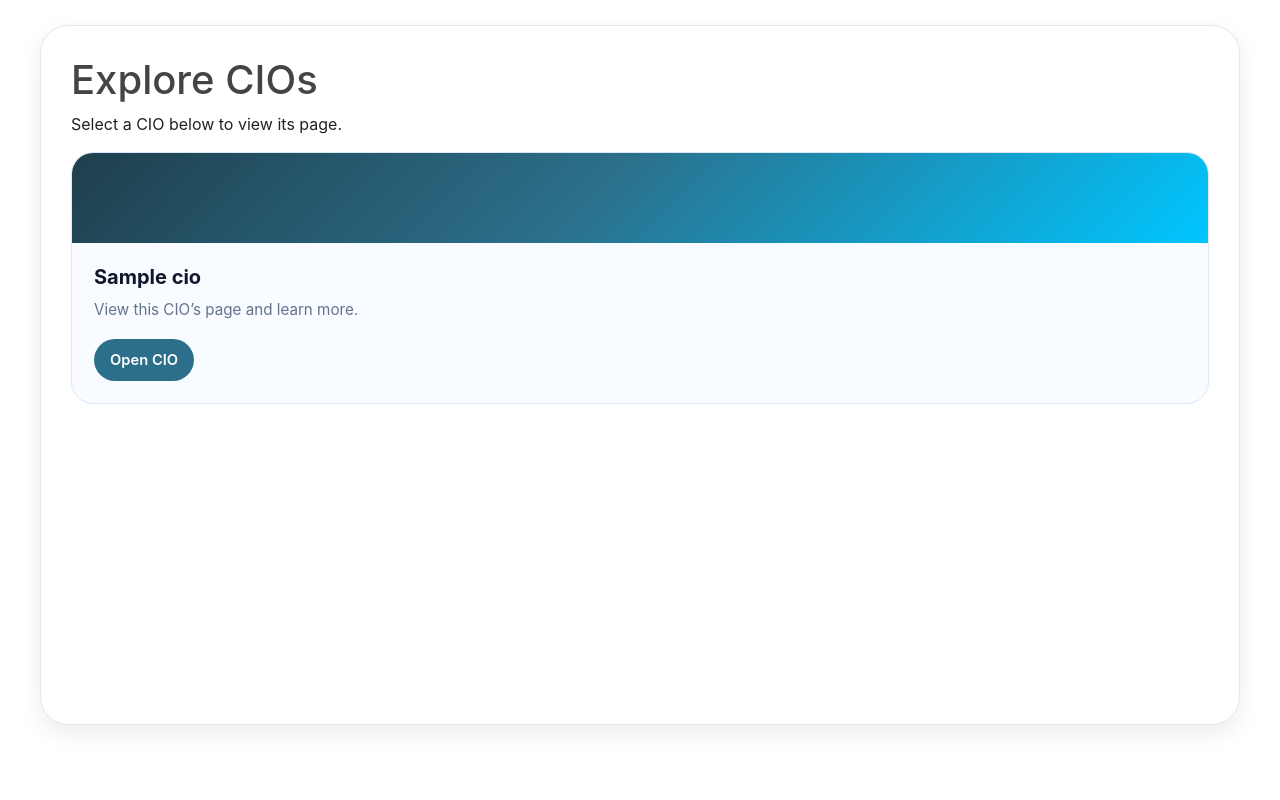
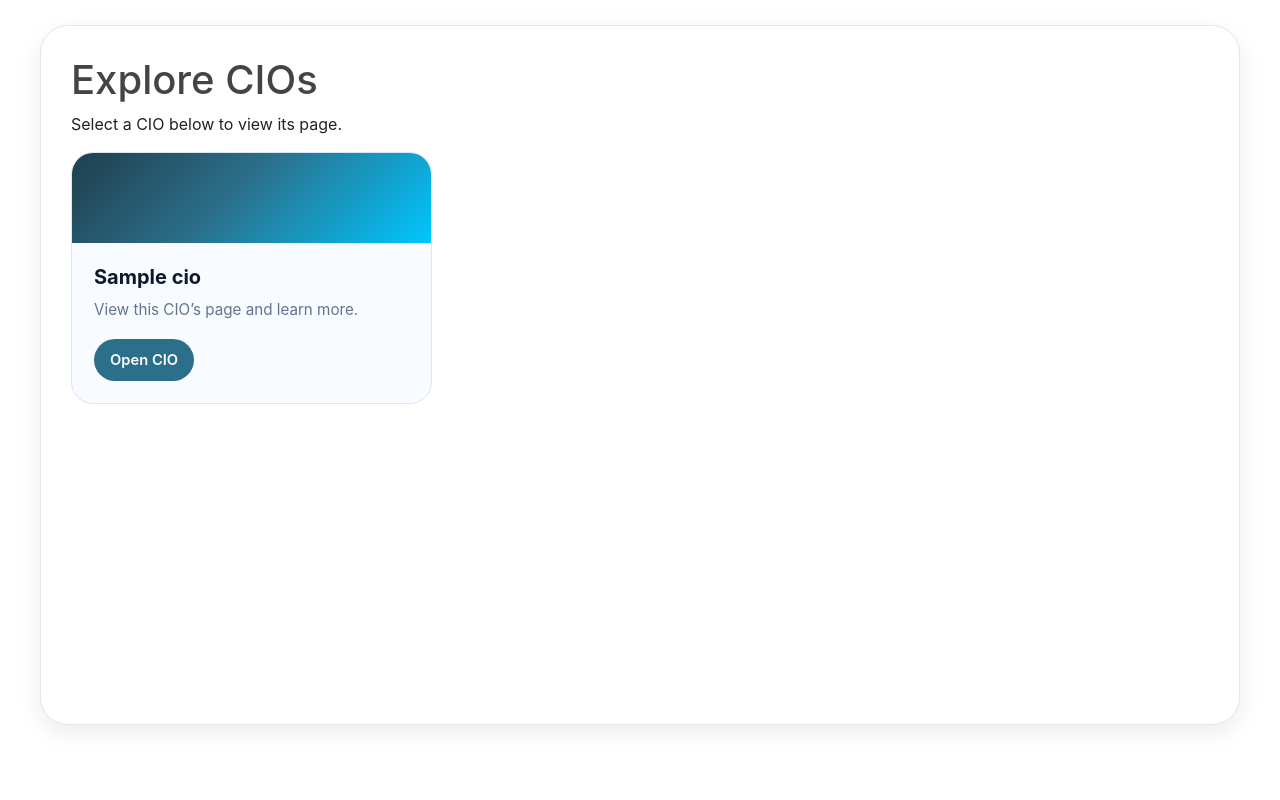
Before and after one commit to longknguyen/clubstrate, a Django app: page /home/ in a window 1280 px wide. Shown: the part 57-857 px from the top of the page. Run offline with Django 4.2, Linux system fonts and the light colour scheme; tables that the repository leaves empty hold one stand-in row (values such as "Sample post"); some libraries are stand-ins or nearby versions.

Commit message:
fix cio card layout

```diff
--- a/cios/static/cios/landing.css
+++ b/cios/static/cios/landing.css
@@ -272,3 +272,19 @@ body {
     box-shadow: 0 8px 24px rgba(0, 0, 0, 0.08);
     color: #222;
 }
+
+.cio-card-grid {
+    display: grid;
+    grid-template-columns: repeat(3, 1fr);
+    gap: 28px;
+}
+
+.cio-card-link {
+    display: block;
+    text-decoration: none;
+    color: inherit;
+}
+
+.cio-card {
+    height: 100%;
+}
```
